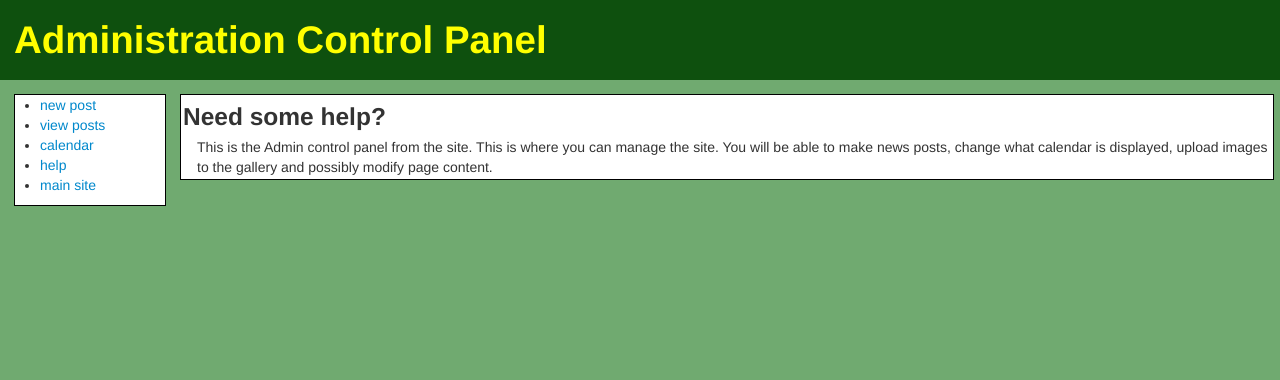
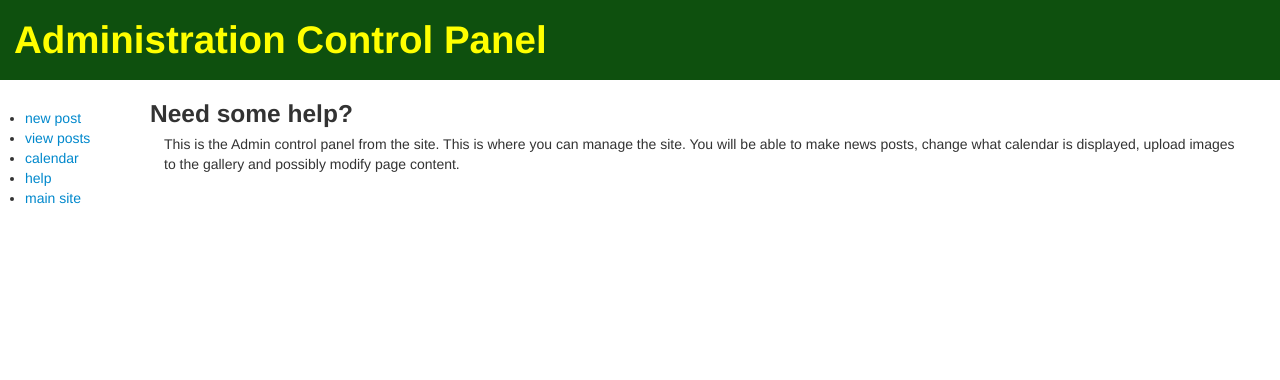
Before and after one commit to 0x0f3r/CrawleyFlyfishing, a PHP site: page /admin/index.php in a window 1280 px wide. Shown: the top 380 px of the page. Run offline with PHP 8.4, Linux system fonts and the light colour scheme; some libraries are stand-ins or nearby versions.

Commit message:
Modified the admin site stylings to resemble the main sites stylings.

```diff
--- a/admin/css/layout.css
+++ b/admin/css/layout.css
@@ -3,7 +3,7 @@ h1, h2, h3, h4, h5, h6, p{
 	padding: 0;
 }
 html, body{
-	background-color: #70AA70;
+	background-color: white;
 }
 #header{
 	width: 100%;
@@ -18,8 +18,7 @@ html, body{
 }
 #navbar{
 	min-width: 150px;
-	border: 1px solid black;
-	margin: 0 1em;
+	margin-top: 1em;
 	background-color: white;
 }
 #content{
@@ -31,7 +30,5 @@ html, body{
 #page-content{
 	max-width: 85%;
 	width: 1500px;
-	padding: 2px;
 	background-color: white;
-	border: 1px solid black;
 }
```
